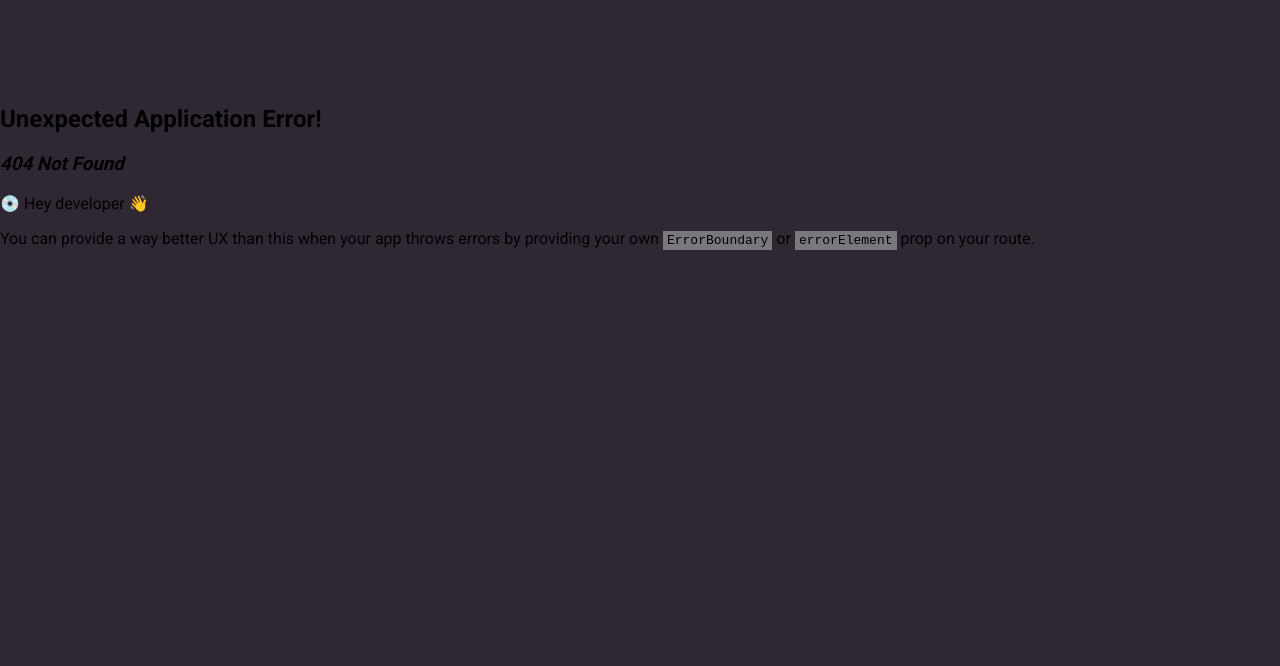
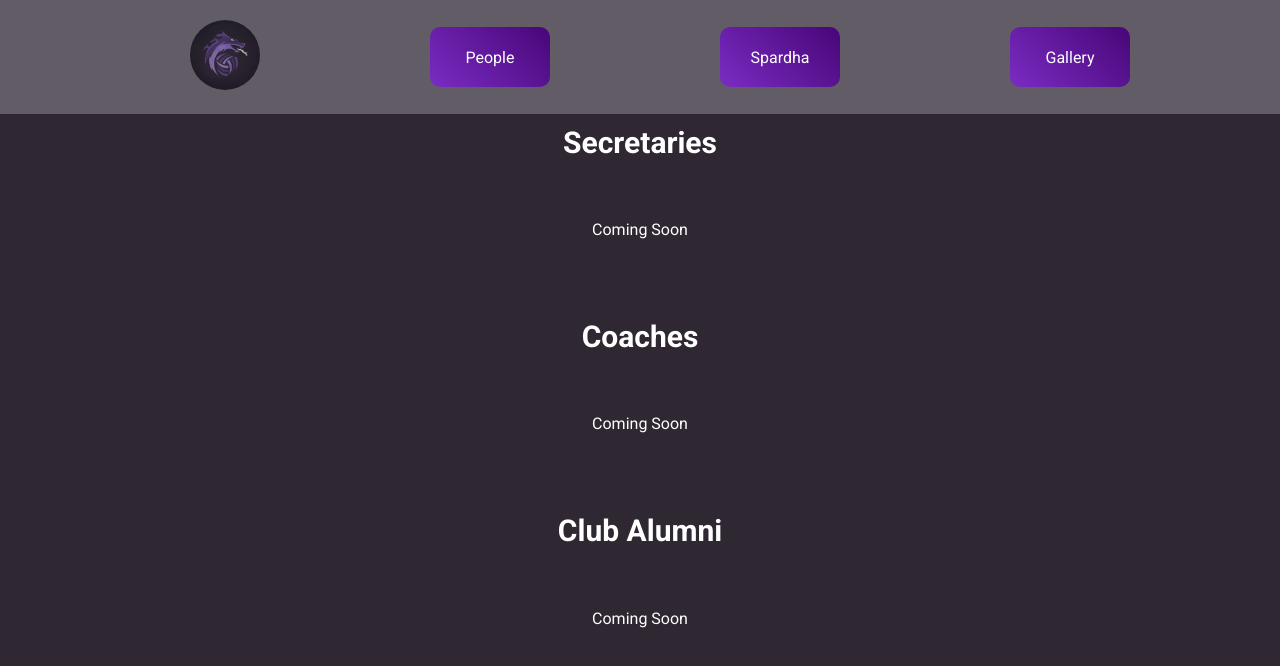
Before and after one commit to yogananda123456/spardhaVolleyballWebsite, a React (Create React App) app: page /people in a window 1280 px wide. Before the commit this address had no page. Shown: the top 666 px of the page. Built offline with nearby package versions, Linux system fonts and the light colour scheme.

Commit message:
people and gallery added

```diff
--- a/src/App.js
+++ b/src/App.js
@@ -6,6 +6,8 @@ import Upcoming from './components/Upcoming';
 import Results from './components/Results';
 import NotFound from './components/NotFound';
 import ErrorBoundary from './components/ErrorBoundary';
+import People from './components/people';
+import Gallery from './components/Gallery';
 
 function App() {
   return (
@@ -13,6 +15,8 @@ function App() {
       <ErrorBoundary>
         <Switch>
           <Route exact path="/" component={Home} />
+          <Route path="/people" component={People} />
+          <Route path="/Gallery" component={Gallery} />
           <Route path="/spardha/live" component={Live} />
           <Route path="/spardha/upcoming" component={Upcoming} />
           <Route path="/spardha/results" component={Results} />
--- /dev/null
+++ b/src/components/Gallery.css
@@ -0,0 +1,11 @@
+
+.gallery {
+    width: 90%;
+    padding: 40px 20px 20px 20px; /* Increase padding on top */
+    text-align: center;
+    color: #fffefe; /* Change font color */
+    display: flex; /* Center text vertically */
+    flex-direction: column; /* Align items in a column */
+    justify-content: center; /* Center text vertically */
+    align-items: center; /* Center text horizontally */
+}
--- /dev/null
+++ b/src/components/Gallery.js
@@ -0,0 +1,30 @@
+import React from 'react';
+import NavBar from './NavBar';
+import './Gallery.css';
+
+
+function Gallery() {
+  return (
+    <div>
+        <header>
+            <NavBar />
+        </header>
+
+        <div className="gallery">
+           <h1> Inter-IIT 2024 </h1>
+           coming soon
+            </div>
+        <div className="gallery">
+           <h1>Farewell 2024</h1>
+           Coming soon
+        </div>
+        <div className="gallery">
+            <h1>Spardha 25</h1>
+            Coming soon
+        </div>
+
+    </div>
+  );
+}
+
+export default Gallery;
--- a/src/components/NavBar.js
+++ b/src/components/NavBar.js
@@ -10,11 +10,15 @@ function NavBar() {
           <NavLink exact="true" to="/" activeclassname="active-link">
           <img src={`${process.env.PUBLIC_URL}/dravos.jpg`} alt="Dravos" className="nav-logo" />
           </NavLink>
-          <div id="people">People</div>
+          <NavLink to="/people" activeclassname="active-link">
+            <div id="people">People</div>
+          </NavLink>
           <NavLink to="/spardha/live" activeclassname="active-link">
             <div id="spardha">Spardha</div>
           </NavLink>
+          <NavLink to="/Gallery" activeclassname="active-link">
           <div id="gallery">Gallery</div>
+          </NavLink>
         </nav>
       </header>
     </div>
--- /dev/null
+++ b/src/components/people.css
@@ -0,0 +1,27 @@
+
+
+
+h1 {
+    color: #ffffff; /* Change font color */
+    font-size: 30px; /* Increase font size */
+    text-align: center; /* Center text */
+}
+
+.peoples {
+    width: 90%;
+    padding: 40px 20px 20px 20px; /* Increase padding on top */
+    text-align: center;
+    color: #fffefe; /* Change font color */
+    display: flex; /* Center text vertically */
+    flex-direction: column; /* Align items in a column */
+    justify-content: center; /* Center text vertically */
+    align-items: center; /* Center text horizontally */
+}
+
+.main-div {
+    padding: 20px 20px 20px 20px; /* Add padding to left, right, and top */
+    display: flex; /* Center text vertically */
+    flex-direction: column; /* Align items in a column */
+    justify-content: center; /* Center text vertically */
+    align-items: center; /* Center text horizontally */
+}
--- /dev/null
+++ b/src/components/people.js
@@ -0,0 +1,28 @@
+import React from 'react';
+import NavBar from './NavBar';
+import './people.css';
+
+function People() {
+    return (
+      <div>
+        <header>
+          <NavBar />
+        </header>
+
+        <div class ="main-div">
+          <h1>Secretaries</h1>
+          <div className="peoples">Coming Soon</div>
+        </div>
+        <div  class ="main-div">
+          <h1>Coaches</h1>
+          <div className="peoples">Coming Soon</div>
+        </div>
+        <div  class ="main-div">
+          <h1>Club Alumni</h1>
+          <div className="peoples">Coming Soon</div>
+        </div>
+      </div>
+    );
+  }
+
+  export default People;
```
Also changed, not shown: src/index.js (+10 -1 lines).
